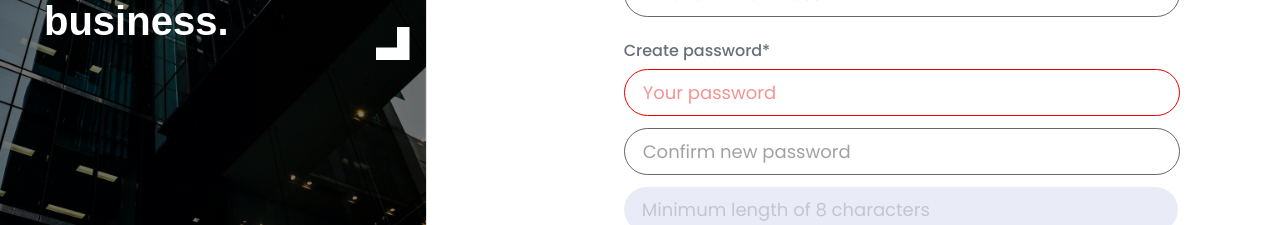
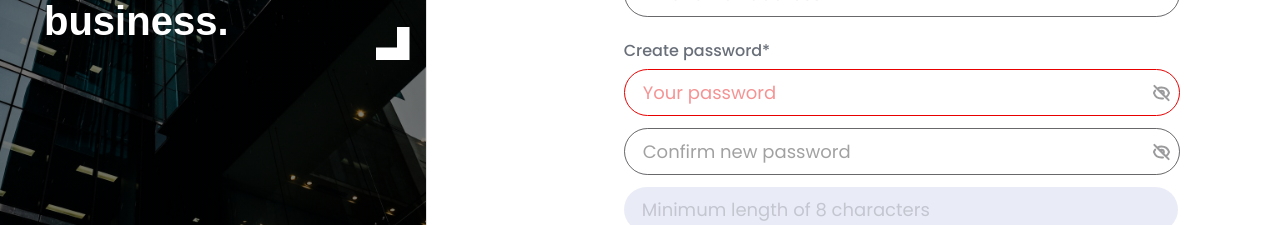
Before and after one commit to Kamran0925/manzeli-frontend, a React (Create React App) app: page / in a window 1280 px wide. Shown: the part 495-720 px from the top of the page. Built offline with nearby package versions, Linux system fonts and the light colour scheme; a web font is replaced by a local one.

Commit message:
Add eye cross icon for password field

```diff
--- /dev/null
+++ b/src/assets/icons/ui/EyeCross.tsx
@@ -0,0 +1,34 @@
+import React from "react";
+
+interface EyeCrossProps extends React.SVGProps<SVGSVGElement> {
+  height?: string | number;
+  width?: string | number;
+  fill?: string;
+}
+
+const EyeCross: React.FC<EyeCrossProps> = ({
+  height = "18",
+  width = "19",
+  fill = "none",
+  ...props
+}) => (
+  <svg
+    width={width}
+    height={height}
+    viewBox="0 0 19 18"
+    fill={fill}
+    xmlns="http://www.w3.org/2000/svg"
+    {...props}
+  >
+    <path
+      d="M2.37505 1.875L5.21647 4.71642M16.6251 16.125L13.7839 13.2839M10.9843 14.4028C10.5037 14.494 10.0076 14.5417 9.50042 14.5417C5.95561 14.5417 2.95495 12.2119 1.94617 8.99997C2.22079 8.1256 2.64304 7.31661 3.18369 6.60219M7.82067 7.32062C8.25046 6.89083 8.84421 6.625 9.50005 6.625C10.8117 6.625 11.8751 7.68832 11.8751 9C11.8751 9.65584 11.6092 10.2496 11.1794 10.6794M7.82067 7.32062L11.1794 10.6794M7.82067 7.32062L5.21647 4.71642M11.1794 10.6794L5.21647 4.71642M11.1794 10.6794L13.7839 13.2839M5.21647 4.71642C6.45133 3.9203 7.92191 3.45833 9.5004 3.45833C13.0452 3.45833 16.0459 5.78814 17.0546 9.00003C16.495 10.7818 15.3224 12.2922 13.7839 13.2839"
+      stroke="#040308"
+      strokeOpacity="0.4"
+      strokeWidth="2"
+      strokeLinecap="round"
+      strokeLinejoin="round"
+    />
+  </svg>
+);
+
+export default EyeCross;
--- a/src/components/shared/InputField/InputField.tsx
+++ b/src/components/shared/InputField/InputField.tsx
@@ -1,6 +1,9 @@
 import React from "react";
 import { TextField } from "@mui/material";
 import { useTheme } from "@mui/material/styles";
+import IconButton from "@mui/material/IconButton";
+import InputAdornment from "@mui/material/InputAdornment";
+import EyeCross from "../../../assets/icons/ui/EyeCross";
 
 interface InputFieldProps {
   type: "text" | "password" | "email";
@@ -23,6 +26,15 @@ const InputField: React.FC<InputFieldProps> = ({
       fullWidth
       disabled={disabled}
       placeholder={disabled ? "Minimum length of 8 characters" : placeholder}
+      InputProps={{
+        endAdornment: type === "password" && (
+          <InputAdornment position="end">
+            <IconButton aria-label="toggle password visibility">
+              <EyeCross />
+            </IconButton>
+          </InputAdornment>
+        ),
+      }}
       sx={{
         height: "45px",
         maxWidth: "554px",
```
